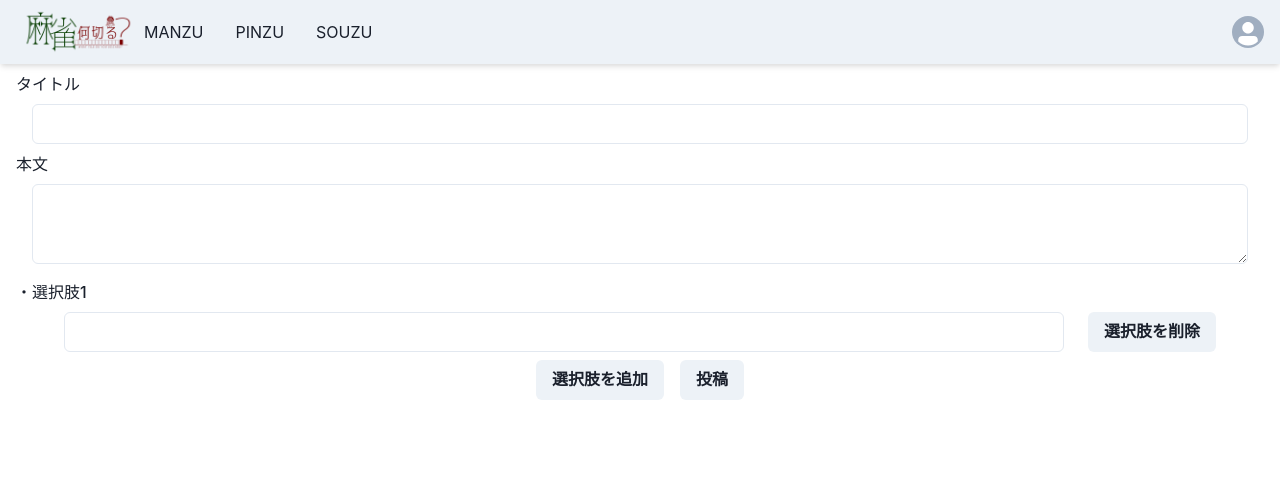
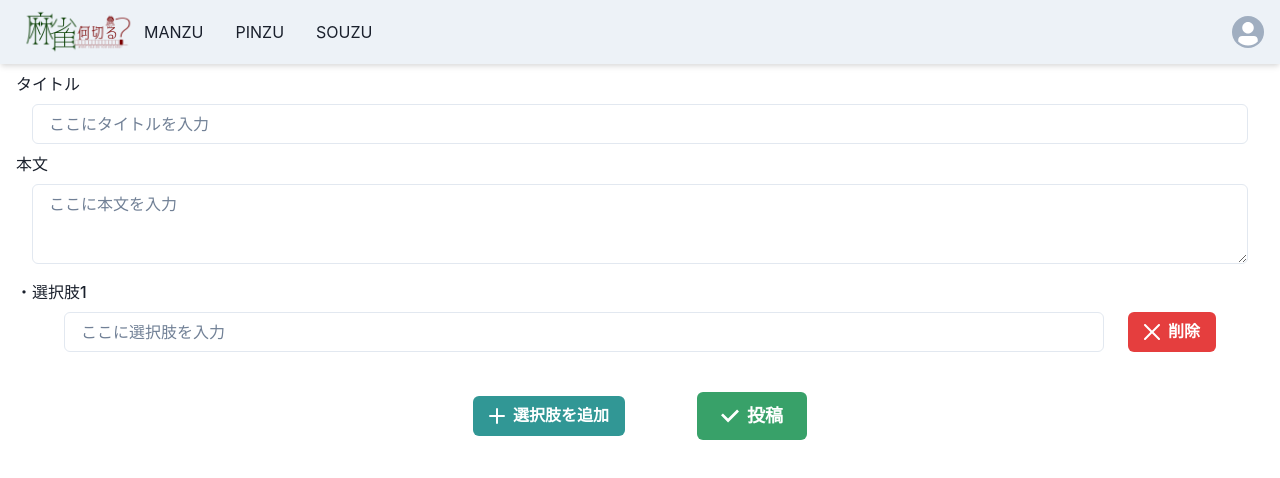
Before and after one commit to mahjongapp/nanikiru, a Next.js app: page /postedit in a window 1280 px wide. Shown: the top 478 px of the page. Built offline with nearby package versions, Linux system fonts and the light colour scheme.

Commit message:
PostScreen色付け

```diff
--- a/src/components/header.tsx
+++ b/src/components/header.tsx
@@ -80,7 +80,7 @@ export default function Header(props: Props) {
                 mr={2}
                 leftIcon={<AddIcon />}
               >
-                POST
+                投稿
               </LinkButton>
             )}
             <Menu>
--- a/src/pages/postedit/index.tsx
+++ b/src/pages/postedit/index.tsx
@@ -18,6 +18,7 @@ import { useRouter } from 'next/router'
 import { useMutation } from 'react-query'
 import client from '../../lib/client'
 import { useRef } from 'react'
+import { CloseIcon, AddIcon, CheckIcon } from '@chakra-ui/icons'
 
 type Inputs = {
   title: string
@@ -77,14 +78,24 @@ export default function PostEdit() {
             タイトル
           </FormLabel>
           <Box px={8} mb={2}>
-            <Input id='title' {...register('title')} />
+            <Input
+              id='title'
+              focusBorderColor='gray.400'
+              placeholder='ここにタイトルを入力'
+              {...register('title')}
+            />
           </Box>
 
           <FormLabel mx={4} htmlFor='body'>
             本文
           </FormLabel>
           <Box px={8} mb={4}>
-            <Textarea id='body' {...register('body')} />
+            <Textarea
+              id='body'
+              focusBorderColor='gray.400'
+              placeholder='ここに本文を入力'
+              {...register('body')}
+            />
           </Box>
           {fields.map((field, index) => {
             return (
@@ -99,12 +110,28 @@ export default function PostEdit() {
             )
           })}
           <Box display='flex' justifyContent='center'>
-            <Button onClick={addChoice} type={'button'} mx={2} my={2}>
-              選択肢を追加
-            </Button>
-            <Button type='submit' mx={2} my={2}>
-              投稿
-            </Button>
+            <HStack mt={8}>
+              <Button
+                onClick={addChoice}
+                type={'button'}
+                mx={8}
+                my={2}
+                colorScheme={'teal'}
+                leftIcon={<AddIcon />}
+              >
+                選択肢を追加
+              </Button>
+              <Button
+                type='submit'
+                size='lg'
+                mx={8}
+                my={2}
+                colorScheme={'green'}
+                leftIcon={<CheckIcon />}
+              >
+                投稿
+              </Button>
+            </HStack>
           </Box>
         </FormControl>
       </form>
@@ -124,12 +151,23 @@ const ChoiceItem = ({ register, choiceIndex, removeChoice }: Props) => {
       <FormLabel mx={4}>・選択肢{choiceIndex + 1}</FormLabel>
       <HStack spacing={1}>
         <Box pl={16} w='full'>
-          <Input {...register(`choices.${choiceIndex}.name` as const)}></Input>
+          <Input
+            focusBorderColor='gray.400'
+            placeholder='ここに選択肢を入力'
+            {...register(`choices.${choiceIndex}.name` as const)}
+          ></Input>
         </Box>
         <Spacer />
         <Box>
-          <Button mx={4} mr={16} type={'button'} onClick={() => removeChoice(choiceIndex)}>
-            選択肢を削除
+          <Button
+            mx={4}
+            mr={16}
+            type={'button'}
+            colorScheme={'red'}
+            leftIcon={<CloseIcon />}
+            onClick={() => removeChoice(choiceIndex)}
+          >
+            削除
           </Button>
         </Box>
       </HStack>
```
